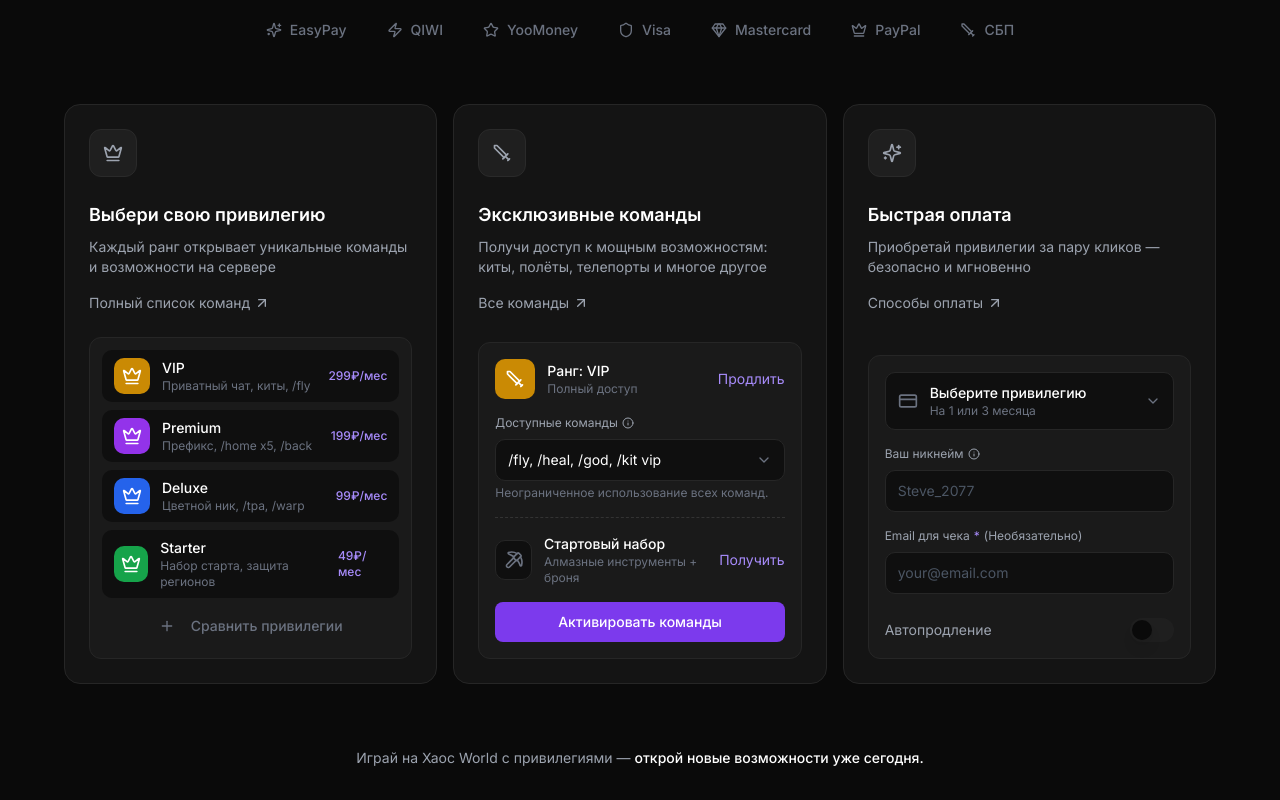
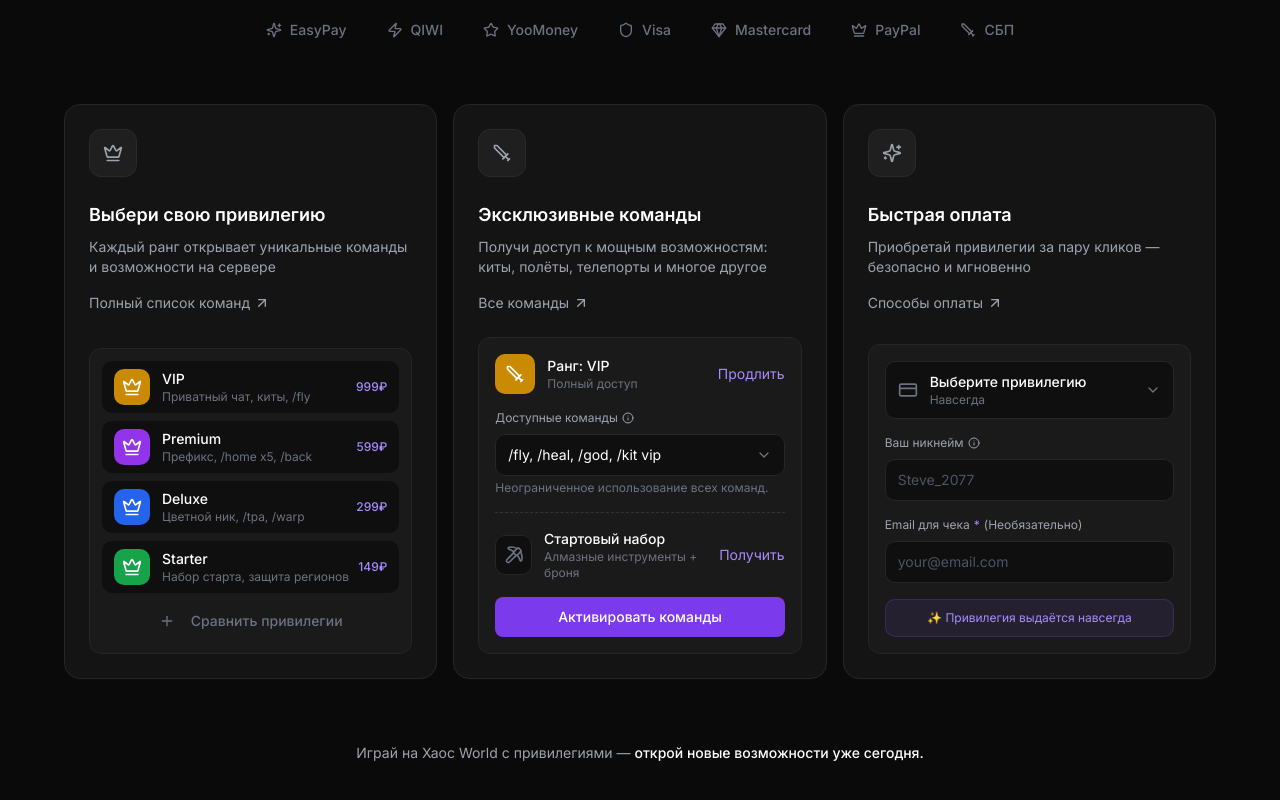
Before and after one commit to pr-poehali-dev/data-sync-initiative-1, a React (Vite) app: page / in a window 1280 px wide. Shown: the part 420-1220 px from the top of the page. Built offline with nearby package versions, Linux system fonts and the light colour scheme.

Commit message:
Измен цену привилегий с постоянным донатом

```diff
--- a/src/components/HeroSection.tsx
+++ b/src/components/HeroSection.tsx
@@ -14,7 +14,7 @@ export function HeroSection() {
         Привилегии Xaoc World
       </h1>
 
-      <p className="mb-8 max-w-xl text-gray-400">Получи уникальные возможности, крутые префиксы и закрытый доступ к эксклюзивным командам и предметам.</p>
+      <p className="mb-8 max-w-xl text-gray-400">Получи уникальные возможности, крутые префиксы и закрытый доступ к эксклюзивным командам и предметам. <span className="text-violet-400 font-medium">Навсегда.</span></p>
 
       <div className="flex flex-col sm:flex-row items-center gap-4">
         <Button className="rounded-full bg-violet-600 px-6 hover:bg-violet-700 text-white">
--- a/src/components/feature-cards/LinkAccountsCard.tsx
+++ b/src/components/feature-cards/LinkAccountsCard.tsx
@@ -3,10 +3,10 @@ import { Avatar, AvatarFallback, AvatarImage } from "@/components/ui/avatar"
 import { Button } from "@/components/ui/button"
 
 const privileges = [
-  { name: "VIP", info: "Приватный чат, киты, /fly", price: "299₽/мес", color: "bg-yellow-600" },
-  { name: "Premium", info: "Префикс, /home x5, /back", price: "199₽/мес", color: "bg-purple-600" },
-  { name: "Deluxe", info: "Цветной ник, /tpa, /warp", price: "99₽/мес", color: "bg-blue-600" },
-  { name: "Starter", info: "Набор старта, защита регионов", price: "49₽/мес", color: "bg-green-600" },
+  { name: "VIP", info: "Приватный чат, киты, /fly", price: "999₽", color: "bg-yellow-600" },
+  { name: "Premium", info: "Префикс, /home x5, /back", price: "599₽", color: "bg-purple-600" },
+  { name: "Deluxe", info: "Цветной ник, /tpa, /warp", price: "299₽", color: "bg-blue-600" },
+  { name: "Starter", info: "Набор старта, защита регионов", price: "149₽", color: "bg-green-600" },
 ]
 
 export function LinkAccountsCard() {
--- a/src/components/feature-cards/SendFundsCard.tsx
+++ b/src/components/feature-cards/SendFundsCard.tsx
@@ -22,7 +22,7 @@ export function SendFundsCard() {
             <CreditCard className="h-5 w-5 text-gray-500" />
             <div>
               <p className="text-sm font-medium text-white">Выберите привилегию</p>
-              <p className="text-xs text-gray-500">На 1 или 3 месяца</p>
+              <p className="text-xs text-gray-500">Навсегда</p>
             </div>
           </div>
           <ChevronDown className="h-4 w-4 text-gray-500" />
@@ -54,9 +54,8 @@ export function SendFundsCard() {
           </div>
         </div>
 
-        <div className="flex items-center justify-between pt-2">
-          <span className="text-sm text-gray-400">Автопродление</span>
-          <Switch className="data-[state=checked]:bg-violet-600" />
+        <div className="rounded-lg bg-violet-500/10 border border-violet-500/20 px-3 py-2.5">
+          <p className="text-xs text-violet-400 text-center">✨ Привилегия выдаётся навсегда</p>
         </div>
       </div>
     </div>
```
